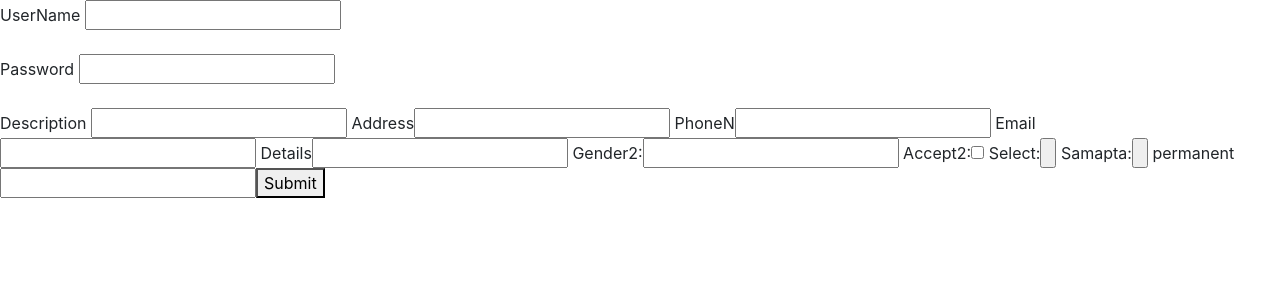
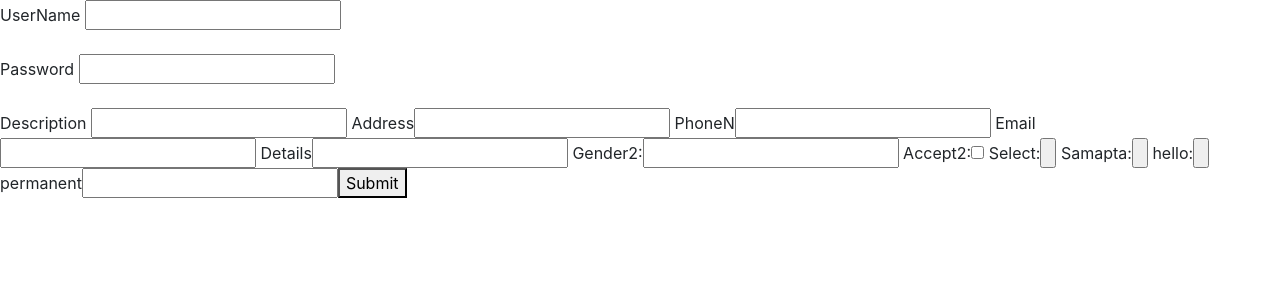
Before and after one commit to gitBishal/Angular, an Angular app: page / in a window 1280 px wide. Shown: the top 300 px of the page. Built offline with nearby package versions, Linux system fonts and the light colour scheme.

Commit message:
Hello Added

```diff
--- a/src/app/app.component.html
+++ b/src/app/app.component.html
@@ -52,12 +52,13 @@
   Description <input type="text" name="text" />
   Address<input type="text" name="address" />
   PhoneN<input type="text" name="phonen" />
-  Email<input  type="text" name="email"/>
-  Details<input type="text" name="details"/>
-  Gender2:<input type="text" name="gender"/>
-  Accept2:<input type="checkbox" name="accept"/>
-  Select:<input type="button" name="button"/>
+  Email<input type="text" name="email" />
+  Details<input type="text" name="details" />
+  Gender2:<input type="text" name="gender" />
+  Accept2:<input type="checkbox" name="accept" />
+  Select:<input type="button" name="button" />
   Samapta:<input type="button" name="button" />
+  hello:<input type="button" name="button" />
 
 
 
```
